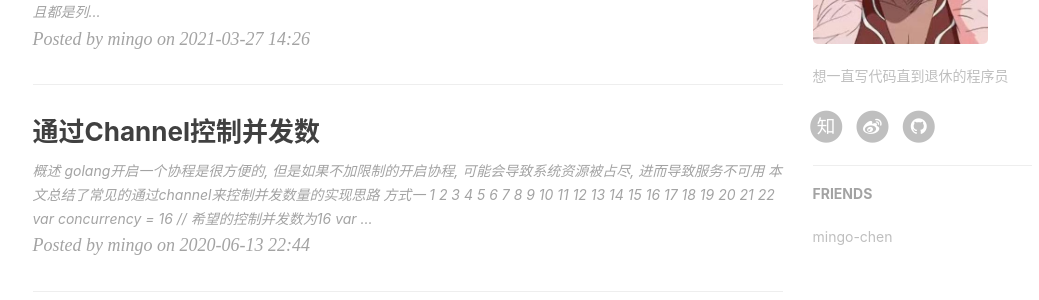
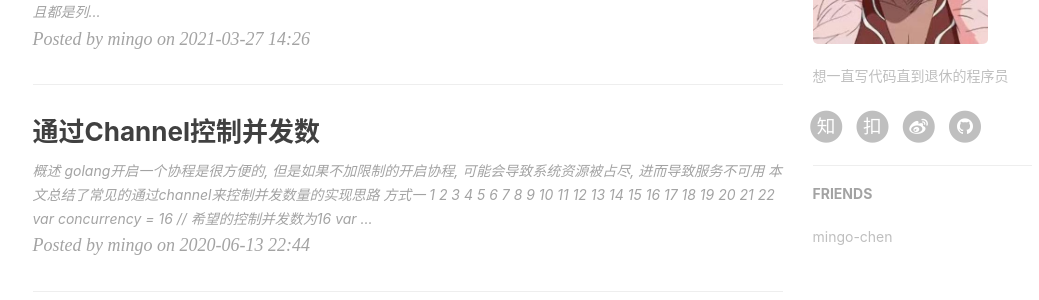
Before and after one commit to mingo-chen/mingo-chen.github.io, a Jekyll site: the page built from index.html, in a window 1280 px wide and 900 px high, scrolled down 647 px. Shown: the part 143-443 px from the top of the window, without its empty margins (135-1174 px from the left). Built offline with Jekyll 4.4.1, drawn with Linux system fonts in a browser that asks for light colours; nearby versions of some CDN libraries; the list of posts is cut into pages by our own code; comment, search, counter and statistics services are not loaded.

Commit message:
添加leetcode入口

```diff
--- a/_config.yml
+++ b/_config.yml
@@ -16,6 +16,7 @@ RSS: false
 weibo_username: mingo-chen
 zhihu_username: mingo-chen
 github_username: mingo-chen
+leetcode_username: mingo2021
 #twitter_username: mingo-chen
 #facebook_username:  mingo-chen
 #linkedin_username:  firstname-lastname-idxxxx
--- a/_includes/sns-links.html
+++ b/_includes/sns-links.html
@@ -34,6 +34,16 @@
       <span class="fa-stack fa-lg">
         <i class="fa fa-circle fa-stack-2x"></i>
         <i class="fa  fa-stack-1x fa-inverse">知</i>
+      </span>
+    </a>
+  </li>
+  {% endif %}
+  {% if site.leetcode_username %}
+  <li>
+    <a target="_blank" href="https://leetcode.cn/u/{{ site.leetcode_username }}/">
+      <span class="fa-stack fa-lg">
+        <i class="fa fa-circle fa-stack-2x"></i>
+        <i class="fa  fa-stack-1x fa-inverse">扣</i>
       </span>
     </a>
   </li>
```
